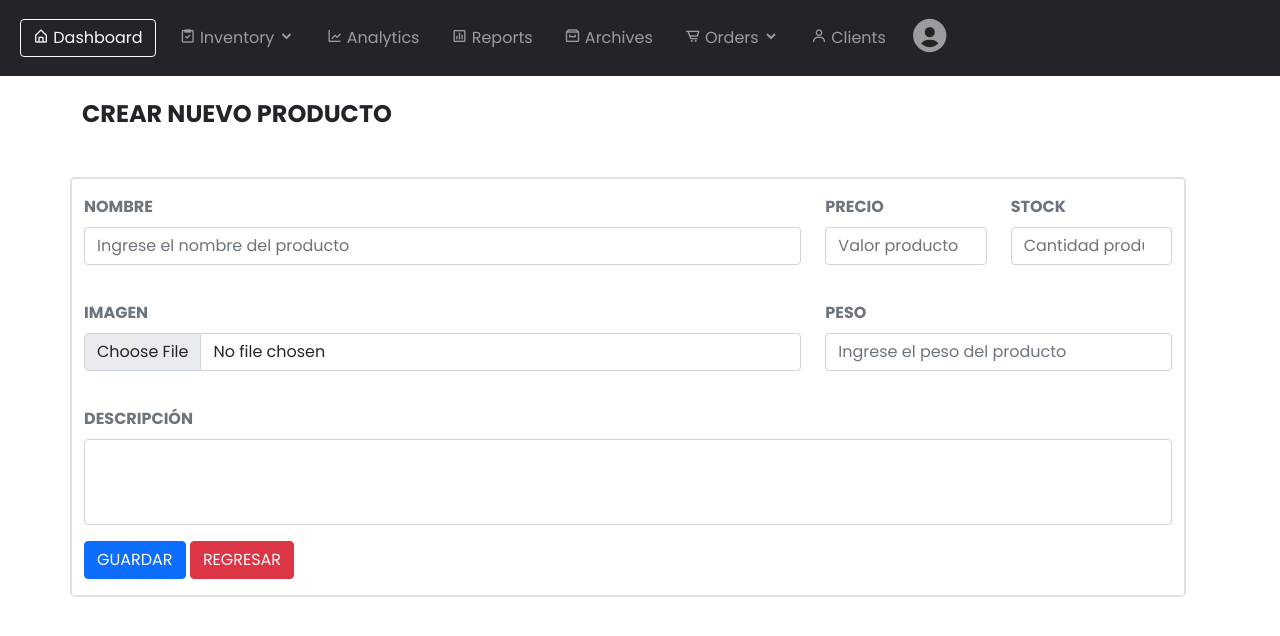
After one commit to Tino1811/business, a Laravel app: page /products/create in a window 1280 px wide. The commit adds this page. Shown: the top 636 px of the page. Run offline with Laravel 9, Linux system fonts and the light colour scheme; some libraries are stand-ins or nearby versions.

Commit message:
CRUD productos con imagenes Part1

```diff
--- /dev/null
+++ b/app/Http/Controllers/ProductController.php
@@ -0,0 +1,127 @@
+<?php
+
+namespace App\Http\Controllers;
+
+use App\Models\Product;
+use Illuminate\Http\Request;
+
+class ProductController extends Controller
+{
+    /**
+     * Display a listing of the resource.
+     *
+     * @return \Illuminate\Http\Response
+     */
+    public function index()
+    {
+        return view('products.index');
+
+    }
+
+    /**
+     * Show the form for creating a new resource.
+     *
+     * @return \Illuminate\Http\Response
+     */
+    public function create()
+    {
+        return view('products.create');
+    }
+
+    /**
+     * Store a newly created resource in storage.
+     *
+     * @param  \Illuminate\Http\Request  $request
+     * @return \Illuminate\Http\Response
+     */
+    public function store(Request $request)
+    {
+
+        // Validacion
+        $this->validate($request, [
+            'name_product' => 'required',
+            'precio_product' => 'required',
+            'stock_product' => '',
+            'peso_product' => '',
+            'description_product' => '',
+            'featured' => '',
+        ]);
+
+
+        $product = new Product();
+
+
+        // GUARDADO DE IMAGENES CON EL METODO If
+        if  ( $request->hasFile('featured') ) {
+            // crear variable file donde se va la imagen en la base de datos
+            $file = $request->file('featured');
+            // carpeta de destino donde se van a guardar las imagenes
+            $destinationPath = 'img/featureds/';
+            // describimos el nombre del archivo con tiempo para que no se repita y sea diferente
+            $filename = time() . '-' . $file->getClientOriginalName();
+            // subimos el archivo moviendo la carpeta de destino ($destinationPath) y el nombre de archivo ($filename) con el reques del archivo que iniciamos
+            $uploadSucces = $request->file('featured')->move($destinationPath, $filename);
+
+            // Guardar la imagen en la base de datos con la carpet de destino y el nombre del archivo
+            $product->featured = $destinationPath . $filename;
+        }
+
+        $product->name_product = $request->name_product;
+        $product->precio_product = $request->precio_product;
+        $product->stock_product = $request->stock_product;
+        $product->peso_product = $request->peso_product;
+        $product->description_product = $request->description_product;
+
+        // 1. hacer un return para revisar si envia los datos, luego se puede guardar
+        // return $product;
+
+        $product->save();
+
+        return redirect()->route('products.index');
+    }
+
+    /**
+     * Display the specified resource.
+     *
+     * @param  int  $id
+     * @return \Illuminate\Http\Response
+     */
+    public function show($id)
+    {
+        //
+    }
+
+    /**
+     * Show the form for editing the specified resource.
+     *
+     * @param  int  $id
+     * @return \Illuminate\Http\Response
+     */
+    public function edit($id)
+    {
+        //
+    }
+
+    /**
+     * Update the specified resource in storage.
+     *
+     * @param  \Illuminate\Http\Request  $request
+     * @param  int  $id
+     * @return \Illuminate\Http\Response
+     */
+    public function update(Request $request, $id)
+    {
+        //
+    }
+
+    /**
+     * Remove the specified resource from storage.
+     *
+     * @param  int  $id
+     * @return \Illuminate\Http\Response
+     */
+    public function destroy($id)
+    {
+        //
+    }
+}
--- a/resources/views/layouts/profile.blade.php
+++ b/resources/views/layouts/profile.blade.php
@@ -50,7 +50,7 @@
                                     </a>
                                 </li>
                                 <li>
-                                    <a class="dropdown-item" href="#">
+                                    <a class="dropdown-item" href="{{ route('products.index') }}">
                                         <i class='bx bx-box'></i>
                                         <span class="ms-2">Products</span>
                                     </a>
--- /dev/null
+++ b/resources/views/products/create.blade.php
@@ -0,0 +1,123 @@
+@extends('layouts.profile')
+
+@section('title')
+    Products
+@endsection
+
+@section('content')
+    <div class="container">
+        <div class="row">
+            <h4 class="text-start text-uppercase fw-bolder my-4">Crear nuevo producto</h4>
+        </div>
+
+        {{-- enctype="multipart/form-data" esta clase sireve para poder subir imagenes desde el formulario --}}
+        <form action="{{ route('products.store') }}" method="POST" enctype="multipart/form-data" novalidate>
+            @csrf
+            <div class="row col-lg-12 mt-4 border border-2 rounded-3">
+                <div class="col-sm-8 my-3">
+                    <label for="name_product" class="form-label fw-bolder text-secondary text-uppercase">
+                        Nombre
+                    </label>
+                    <input
+                        id="name_product"
+                        name="name_product"
+                        type="text"
+                        placeholder="Ingrese el nombre del producto"
+                        class="mb-1 form-control @error('name_product') border border-danger @enderror"
+                        value="{{ old('name_product') }}"
+                    />
+
+                    {{-- Error con la regla vaidate en store ProductController--}}
+                    @error('name_product')
+                        <p class="form-control badge bg-danger text-wrap text-center fw-normal">
+                            {{ $message }}
+                        </p>
+                    @enderror
+                </div>
+
+                <div class="col-lg-2 col-sm-6 my-3">
+                    <label for="precio_product" class="form-label fw-bolder text-secondary text-uppercase">
+                        Precio
+                    </label>
+                    <input
+                        id="precio_product"
+                        name="precio_product"
+                        type="number"
+                        placeholder="Valor producto"
+                        class="mb-1 form-control @error('precio_product') border border-danger @enderror"
+                        value="{{ old('precio_product') }}"
+                    />
+
+                    {{-- Error con la regla vaidate en store ProductController--}}
+                    @error('precio_product')
+                        <p class="form-control badge bg-danger text-wrap text-center fw-normal">
+                            {{ $message }}
+                        </p>
+                    @enderror
+                </div>
+
+                <div class="col-lg-2 col-sm-6 my-3">
+                    <label for="stock_product" class="form-label fw-bolder text-secondary text-uppercase">
+                        Stock
+                    </label>
+                    <input
+                        id="stock_product"
+                        name="stock_product"
+                        type="number"
+                        placeholder="Cantidad productos"
+                        class="mb-1 form-control @error('stock_product') border border-danger @enderror"
+                        value="{{ old('stock_product') }}"
+                    />
+                </div>
+
+                <div class="col-lg-8 col-sm-6 my-3">
+                    <label for="featured" class="form-label fw-bolder text-secondary text-uppercase">
+                        Imagen
+                    </label>
+                    <input
+                        id="featured"
+                        name="featured"
+                        type="file"
+                        placeholder="Ingrese el peso del producto"
+                        class="mb-1 form-control"
+                    />
+                </div>
+
+                <div class="col-lg-4 col-sm-6 my-3">
+                    <label for="peso_product" class="form-label fw-bolder text-secondary text-uppercase">
+                        Peso
+                    </label>
+                    <input
+                        id="peso_product"
+                        name="peso_product"
+                        type="text"
+                        placeholder="Ingrese el peso del producto"
+                        class="mb-1 form-control"
+                    />
+                </div>
+
+                <div class="col-lg-12 col-sm-6 my-3">
+                    <label for="description_product" class="form-label fw-bolder text-secondary text-uppercase">
+                        Descripción
+                    </label>
+                    <textarea
+                        id="description_product"
+                        name="description_product"
+                        rows="3"
+                        class="text-area form-control mb-3">
+                    </textarea>
+
+                    <input
+                    type="submit"
+                    value="GUARDAR"
+                    class="btn btn-primary btn-block"
+                    />
+
+                    <a class="btn btn-danger" href="{{ route('products.index') }}" role="button">
+                        REGRESAR
+                    </a>
+                </div>
+            </div>
+        </form>
+    </div>
+@endsection
--- a/routes/web.php
+++ b/routes/web.php
@@ -4,6 +4,7 @@ use Illuminate\Support\Facades\Route;
 use App\Http\Controllers\PostController;
 use App\Http\Controllers\LoginController;
 use App\Http\Controllers\LogoutController;
+use App\Http\Controllers\ProductController;
 use App\Http\Controllers\CategoryController;
 use App\Http\Controllers\RegisterController;
 
@@ -28,6 +29,7 @@ Route::post('/register', [RegisterController::class, 'store']);
 
 //Login
 Route::get('/login', [LoginController::class, 'index'])->name('login');
+
 Route::post('/login', [LoginController::class, 'store']);
 
 Route::post('/logout', [LogoutController::class, 'store'])->name('logout');
@@ -37,5 +39,14 @@ Route::get('/muro', [PostController::class, 'index'])->name('post.index');
 
 // Category
 Route::get('/category', [CategoryController::class, 'index'])->name('category');
+
 Route::get('category/create', [CategoryController::class, 'create'])->name('category.create');
+
 Route::get('category/show', [CategoryController::class, 'show'])->name('category.show');
+
+// Product
+Route::get('/products', [ProductController::class, 'index'])->name('products.index');
+
+Route::get('products/create', [ProductController::class, 'create'])->name('products.create');
+
+Route::post('products', [ProductController::class, 'store'])->name('products.store');
```
Also changed, not shown: app/Models/Product.php (added, +20 -0 lines), resources/views/products/index.blade.php (added, +53 -0 lines), resources/views/products/show.blade.php (added, +47 -0 lines), database/migrations/2022_12_04_040621_create_products_table.php (added), public/img/featureds/1670130422-665091.jpg (added), public/img/featureds/1670130712-698137.jpg (added), public/img/featureds/1670131936-HD-wallpaper-code-programming-text-technology.jpg (added).
